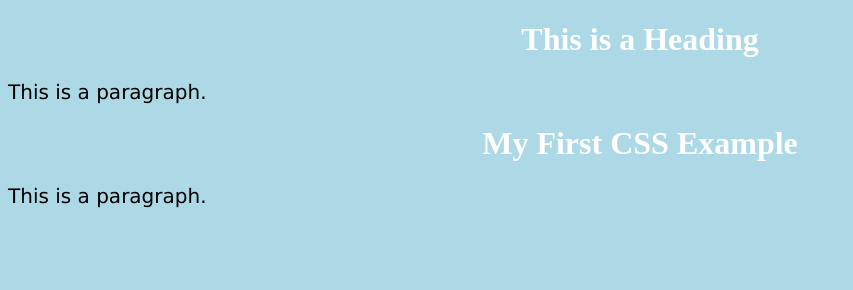
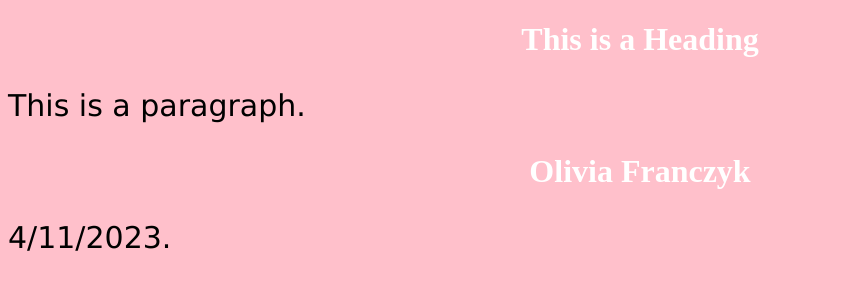
Before and after one commit to oliviafranczyk/oliviafranczyk.github.io, a plain HTML site: page index.html in a window 1280 px wide. Shown: the whole page, without its empty margins (0-853 px from the left). Drawn offline with Linux system fonts and the light colour scheme.

Commit message:
Update index.html

```diff
--- a/index.html
+++ b/index.html
@@ -17,7 +17,7 @@
 <head>
 <style>
 body {
-  background-color: lightblue;
+  background-color: pink;
 }
 
 h1 {
@@ -27,14 +27,14 @@ h1 {
 
 p {
   font-family: verdana;
-  font-size: 20px;
+  font-size: 30px;
 }
 </style>
 </head>
 <body>
 
-<h1>My First CSS Example</h1>
-<p>This is a paragraph.</p>
+<h1>Olivia Franczyk</h1>
+<p>4/11/2023.</p>
 
 </body>
 </html>
```
